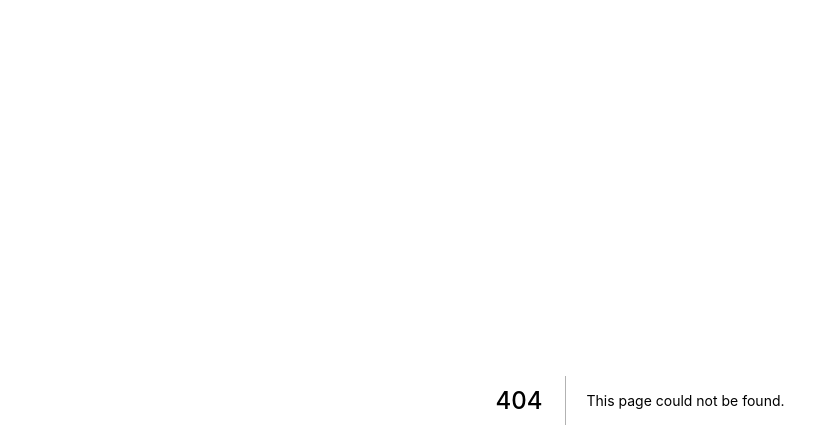
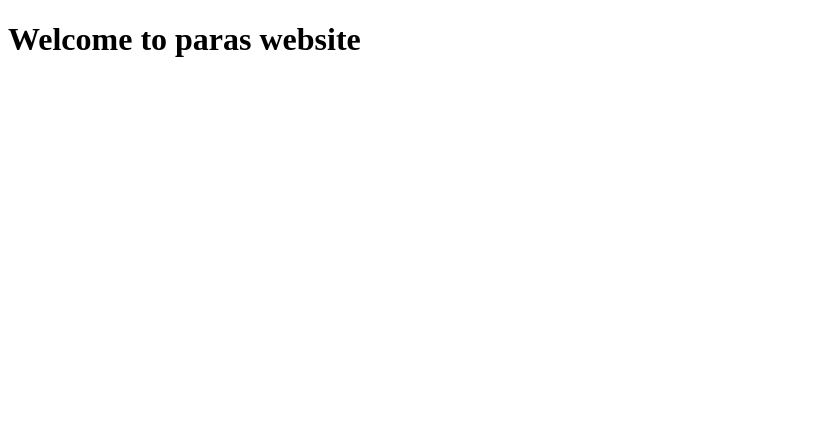
Before and after one commit to vijparas/kickstart-solidity, a Next.js app: page / in a window 1280 px wide. Before the commit this address had no page. Shown: the top 448 px of the page, without its empty margins (0-839 px from the left). Built offline with nearby package versions, Linux system fonts and the light colour scheme.

Commit message:
changed newwcampaign.js to index.js. index.js is rendered as root page.

```diff
--- /dev/null
+++ b/pages/index.js
@@ -0,0 +1,5 @@
+import React from 'react';
+
+export default()=>{
+  return <h1>Welcome to paras website</h1>;
+}
--- a/pages/newcampaign.js
+++ /dev/null
@@ -1,5 +0,0 @@
-import React from 'react';
-
-export default()=>{
-  return <h1>Welcome to new campaign component</h1>;
-}
```
